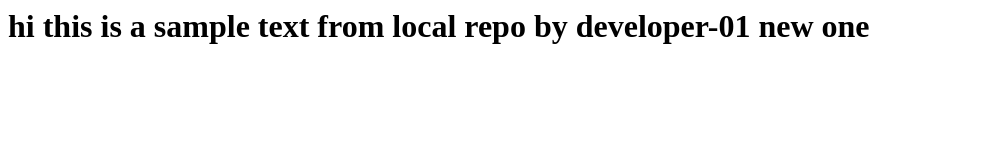
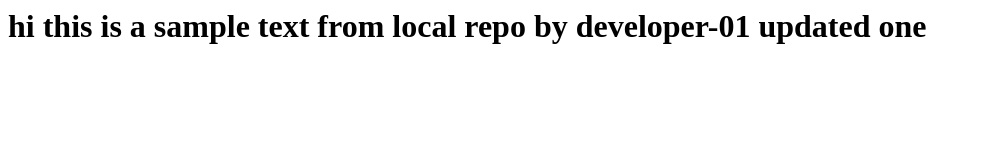
Before and after one commit to Murali7780198977/project-01-repo, a plain HTML site: page index.html in a window 1280 px wide. Shown: the whole page, without its empty margins (0-981 px from the left). Drawn offline with Linux system fonts and the light colour scheme.

Commit message:
updated one

```diff
--- a/index.html
+++ b/index.html
@@ -1 +1 @@
-<h1> hi this is a sample text from local repo by developer-01 new one</h1>
+<h1> hi this is a sample text from local repo by developer-01 updated one</h1>
```
